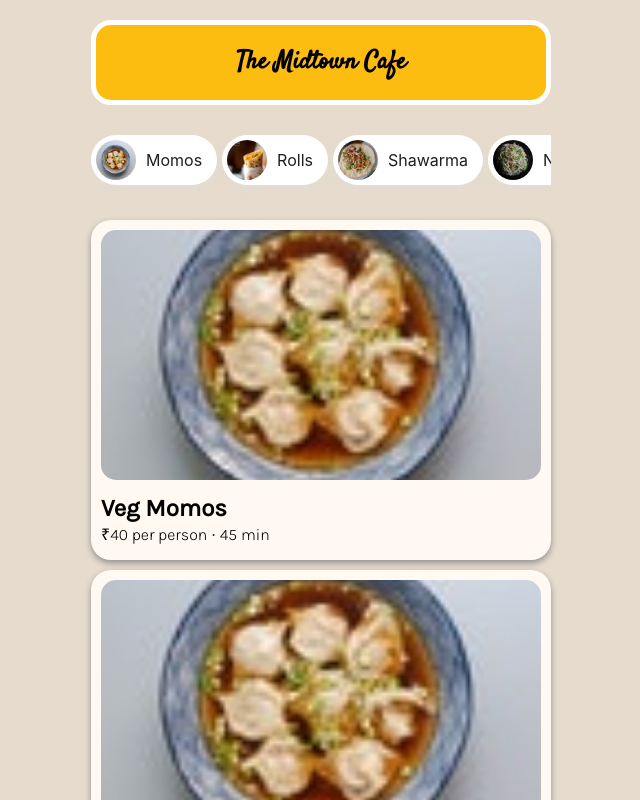
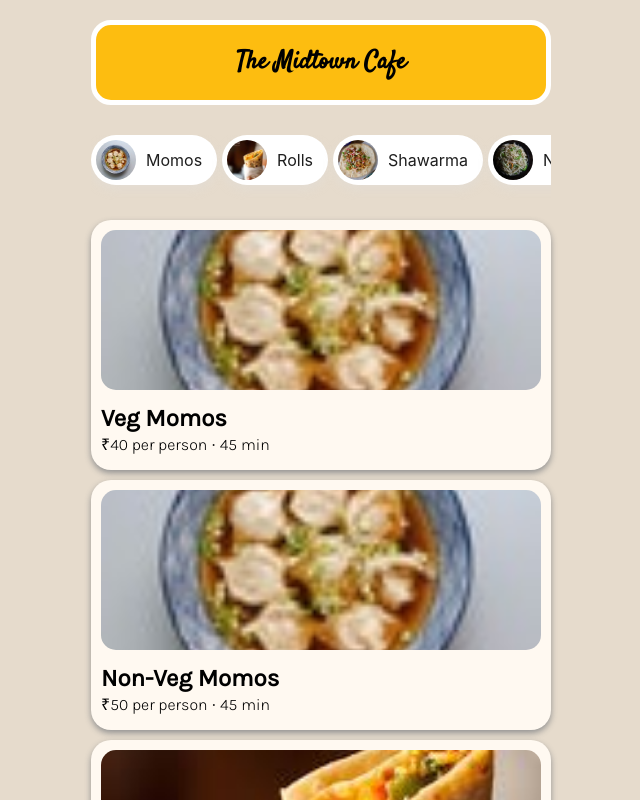
Before and after one commit to ThePratikSah/cafe-app, a Next.js app: page / in a window 1280 px wide. Shown: the top 800 px of the page, without its empty margins (319-959 px from the left). Built offline with nearby package versions, Linux system fonts and the light colour scheme.

Commit message:
Some more css styles

```diff
--- a/styles/global.css
+++ b/styles/global.css
@@ -110,7 +110,7 @@ a {
 
 .contents__container {
 	width: 100%;
-	height: 340px;
+	height: 250px;
 	padding: 10px;
 	border-radius: 20px;
 	background-color: #fff9f1;
@@ -120,7 +120,7 @@ a {
 
 .contents__container > img {
 	width: 100%;
-	height: 250px;
+	height: 160px;
 	object-fit: cover;
 	border-radius: 15px;
 	margin-bottom: 10px;
```
